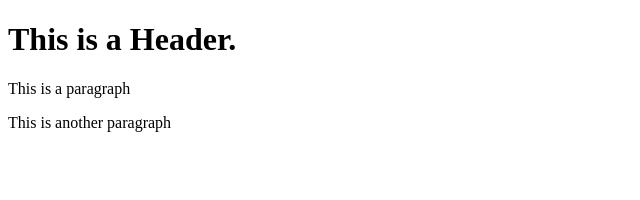
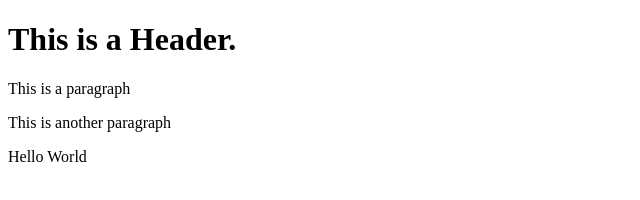
Before and after one commit to krystalmbai33/git-test, a website: page index.html in a window 1280 px wide. Shown: the whole page, without its empty margins (0-640 px from the left). Drawn offline with Linux system fonts and the light colour scheme.

```diff
--- a/index.html
+++ b/index.html
@@ -4,5 +4,6 @@
         <h1>This is a Header.</h1>
         <P>This is a paragraph</P>
         <P>This is another paragraph</P>
+        <p>Hello World</p>
     </body>
 </html>
```
Also changed, not shown: package.json (added, +24 -0 lines), 2 other files.
